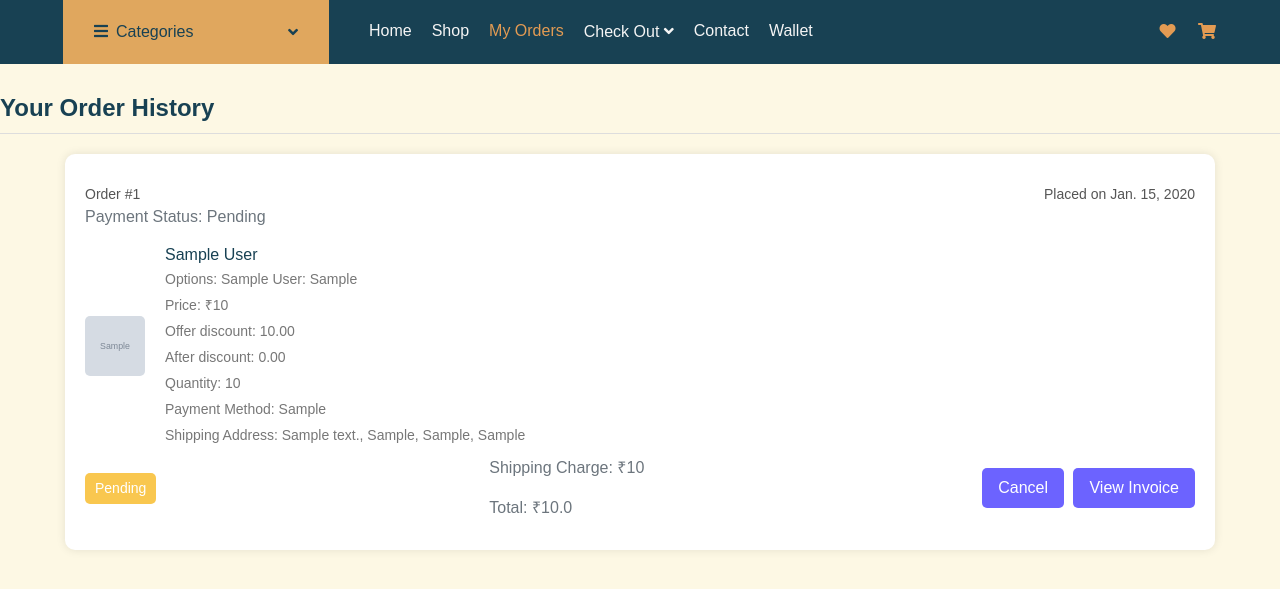
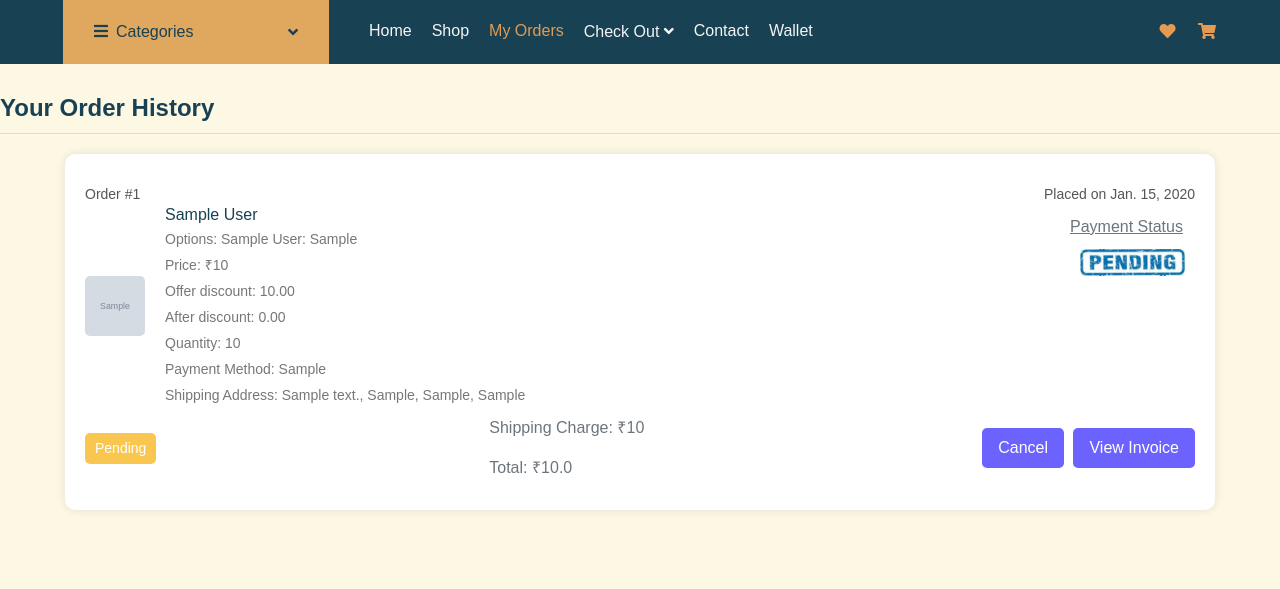
Before and after one commit to MohammedAshiqueM/GD_ecommerce, a Django app: page /my_orders/ in a window 1280 px wide. Shown: the part 161-750 px from the top of the page. Run offline with Django 5.2, Linux system fonts and the light colour scheme; a user stored in the database is signed in; tables that the repository leaves empty hold one stand-in row (values such as "Sample post"); grey boxes marked "Sample" are stand-in pictures; some libraries are stand-ins or nearby versions.

Commit message:
payment status added in my order page

```diff
--- a/User_side/templates/myOrders.html
+++ b/User_side/templates/myOrders.html
@@ -1,6 +1,6 @@
 {% load cart_extras %}
 {% include 'common.html' %}
-
+{% load static %}
 <!DOCTYPE html>
 <html lang="en">
 <head>
@@ -124,6 +124,29 @@
             cursor: pointer;
             margin-left: 5px;
         }
+        .payment{
+            float: right;
+        }
+        .payment button{
+            background-color: #e89292;
+            border: none;
+            color: white;
+            padding: 8px 16px;
+            border-radius: 5px;
+            cursor: pointer;
+            margin-left: -7px;
+            /* float:left */
+        }
+        .payment img{
+            width: 125px;
+            padding: 10px;
+            margin-bottom: 10px;
+        }
+        .payment p{
+            margin-top: 10px!important;
+            margin-bottom: 0px!important;
+
+        }
     </style>
 
 </head>
@@ -142,11 +165,21 @@
 
         </div>
 
-        <p>Payment Status: {{ order.payment_status }}</p>
-
-        {% if order.payment_status.status == 'Payment Failed' %}
-            <button onclick="retryPayment({{ order.id }})">Retry Payment</button>
-        {% endif %}
+        <div class="payment">
+            <p><u>Payment Status</u></p>
+            <div>
+            {% if order.payment_status.status == 'Payment Failed' %}
+            <img src="{% static 'user_img/failed.png' %}" alt="">
+            {% elif order.payment_status.status == 'Payment Completed' %}
+            <img src="{% static 'user_img/paid.jpeg' %}" alt="">
+            {% else %}
+            <img src="{% static 'user_img/pending.jpeg' %}" alt="">
+            {% endif %}
+            </div>
+            {% if order.payment_status.status == 'Payment Failed' %}
+                <button onclick="retryPayment({{ order.id }})">Retry Payment</button>
+            {% endif %}
+        </div>
 
         {% for line in order.orderline_set.all %}
         <div class="order-items">
--- a/User_side/templates/orderInvoice.html
+++ b/User_side/templates/orderInvoice.html
@@ -144,6 +144,7 @@
             <div>
                 <h3>Payment Details</h3>
                 <p>Method: {{ order.payment_method.payment_type }}</p>
+                <p>Payment Status: {{ order.payment_status }}</p>
                 <p>Status: {{ order.order_status.status }}</p>
             </div>
             <div>
```
Also changed, not shown: User_side/static/user_img/failed.png (added), User_side/static/user_img/paid.jpeg (added), User_side/static/user_img/pending.jpeg (added).
